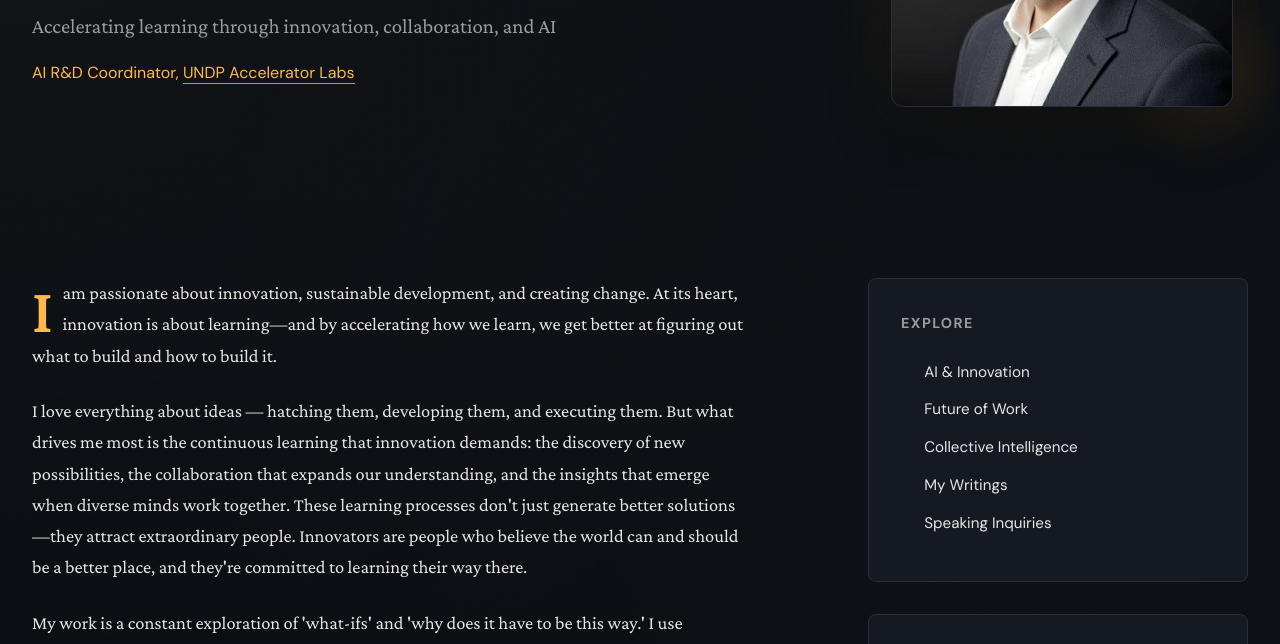
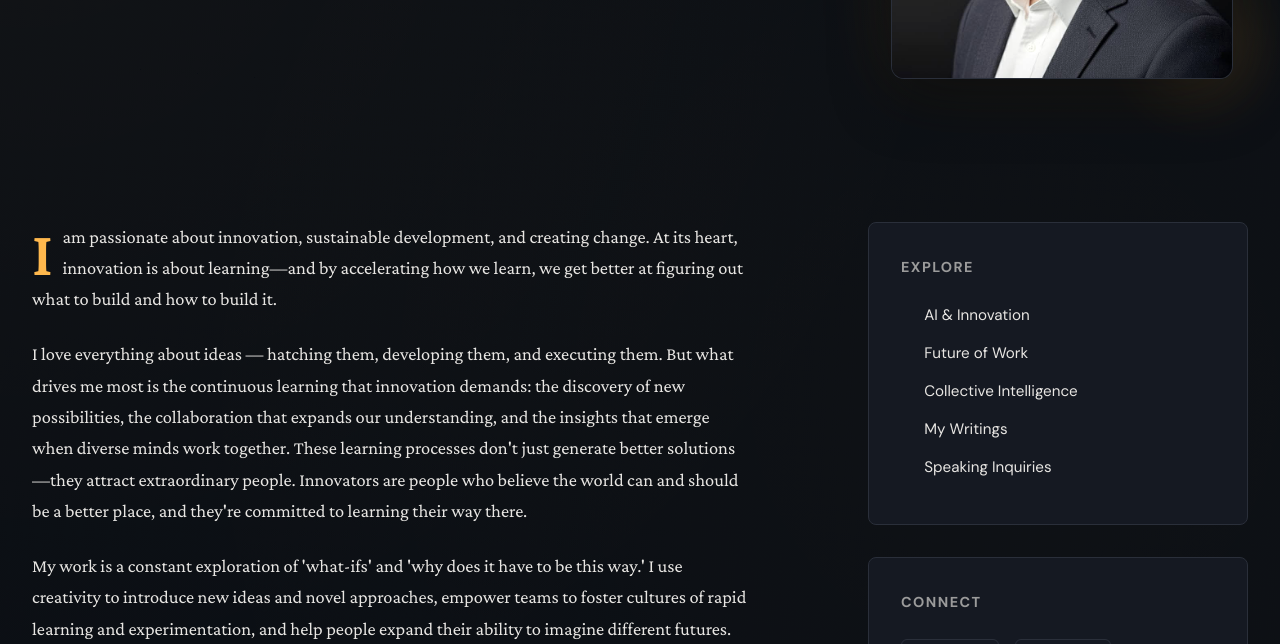
Before and after one commit to draskod/website, a plain HTML site: page index.html in a window 1280 px wide. Shown: the part 456-1100 px from the top of the page. Drawn offline with nearby package versions, Linux system fonts and the light colour scheme.

Commit message:
Add files via upload

```diff
--- a/index.html
+++ b/index.html
@@ -286,7 +286,7 @@
 
         h1 {
             font-family: var(--font-display);
-            font-size: clamp(3rem, 8vw, 5.5rem);
+            font-size: clamp(2.5rem, 7vw, 4.5rem);
             font-weight: 700;
             line-height: 1.1;
             letter-spacing: -0.03em;
@@ -303,29 +303,9 @@
             font-size: 1.3rem;
             color: var(--color-text-dim);
             max-width: 800px;
-            margin-bottom: 1rem;
+            margin-bottom: 3rem;
             opacity: 0;
             animation: fadeInUp 0.8s ease 0.6s forwards;
-        }
-
-        .hero-org {
-            font-family: var(--font-display);
-            font-size: 1rem;
-            color: var(--color-accent);
-            margin-bottom: 3rem;
-            opacity: 0;
-            animation: fadeInUp 0.8s ease 0.7s forwards;
-        }
-
-        .hero-org a {
-            color: var(--color-accent);
-            text-decoration: none;
-            border-bottom: 1px solid var(--color-accent-dim);
-            transition: border-color 0.3s ease;
-        }
-
-        .hero-org a:hover {
-            border-color: var(--color-accent);
         }
 
         /* Main Content */
@@ -617,7 +597,7 @@
             }
 
             h1 {
-                font-size: 2.5rem;
+                font-size: 2.2rem;
             }
 
             .focus-grid {
@@ -667,7 +647,6 @@
                     <div class="hero-label">AI Strategy & Innovation</div>
                     <h1>Drasko Draskovic, PhD</h1>
                     <p class="hero-subtitle">Accelerating learning through innovation, collaboration, and AI</p>
-                    <p class="hero-org">AI R&D Coordinator, <a href="https://acceleratorlabs.undp.org" target="_blank">UNDP Accelerator Labs</a></p>
                 </div>
                 <div class="hero-image-wrapper">
                     <div class="hero-image-container">
@@ -686,7 +665,7 @@
 
                 <p>My work is a constant exploration of 'what-ifs' and 'why does it have to be this way.' I use creativity to introduce new ideas and novel approaches, empower teams to foster cultures of rapid learning and experimentation, and help people expand their ability to imagine different futures. Today, we have unprecedented opportunities to accelerate learning—from AI tools that help us process information faster and explore scenarios more thoroughly, to digital platforms that enable global collaboration and knowledge sharing.</p>
 
-                <p>This potential to dramatically accelerate how we learn has drawn me increasingly toward AI strategy, R&D, and accelerating AI adoption, as I see AI as one of the most powerful levers for innovation we've ever had. By harnessing these capabilities to learn more rapidly about problems, solutions, and possibilities, we cultivate the courage and capability to take action toward realizing a preferred future. This learning-centered approach supports UNDP's drive to be an incubator for the future and accelerates progress towards the 2030 Agenda.</p>
+                <p>This potential to dramatically accelerate how we learn has drawn me increasingly toward AI strategy, R&D, and accelerating AI adoption, as I see AI as one of the most powerful levers for innovation we've ever had. By harnessing these capabilities to learn more rapidly about problems, solutions, and possibilities, we cultivate the courage and capability to take action toward realizing a preferred future.</p>
 
                 <p>An exciting and hopeful future is possible if we put our minds to it—and if we commit to learning our way forward.</p>
             </div>
```
